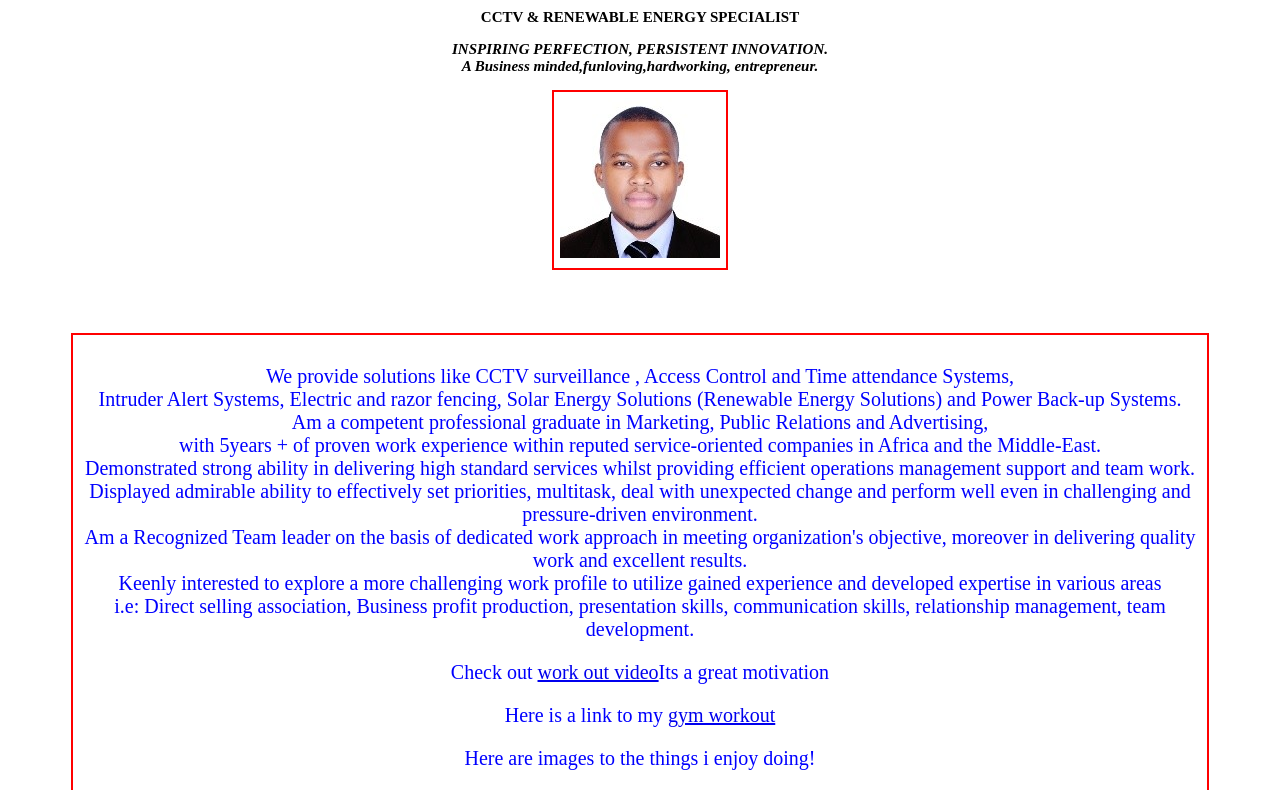
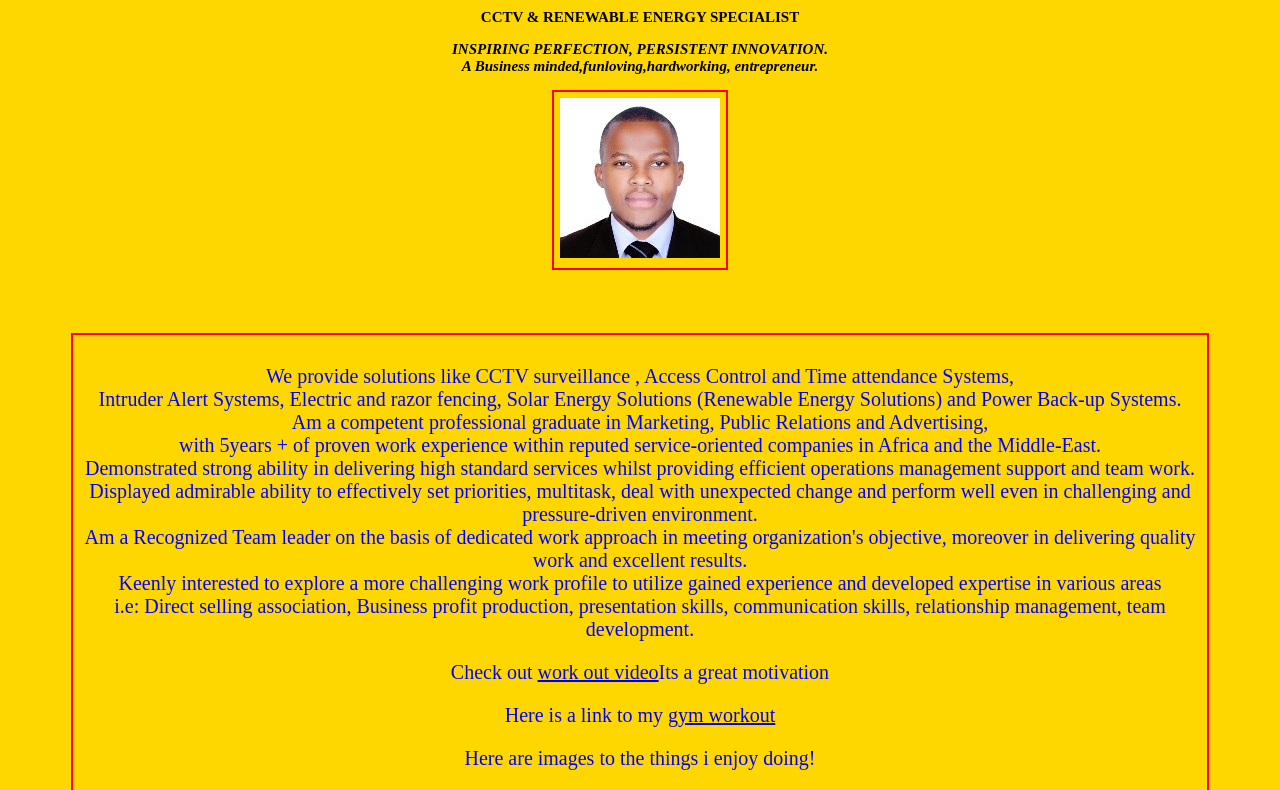
Before and after one commit to DENNISMCRAE/mcrae-portfolio, a plain HTML site: page index.html in a window 1280 px wide. Shown: the part 75-865 px from the top of the page. Drawn offline with Linux system fonts and the light colour scheme.

Commit message:
add background color to body

```diff
--- a/css/style.css
+++ b/css/style.css
@@ -1,3 +1,6 @@
+body{
+  background-color: #FFD700;
+}
 h1 {
   color: blue;
   border: 2px solid red;
```
